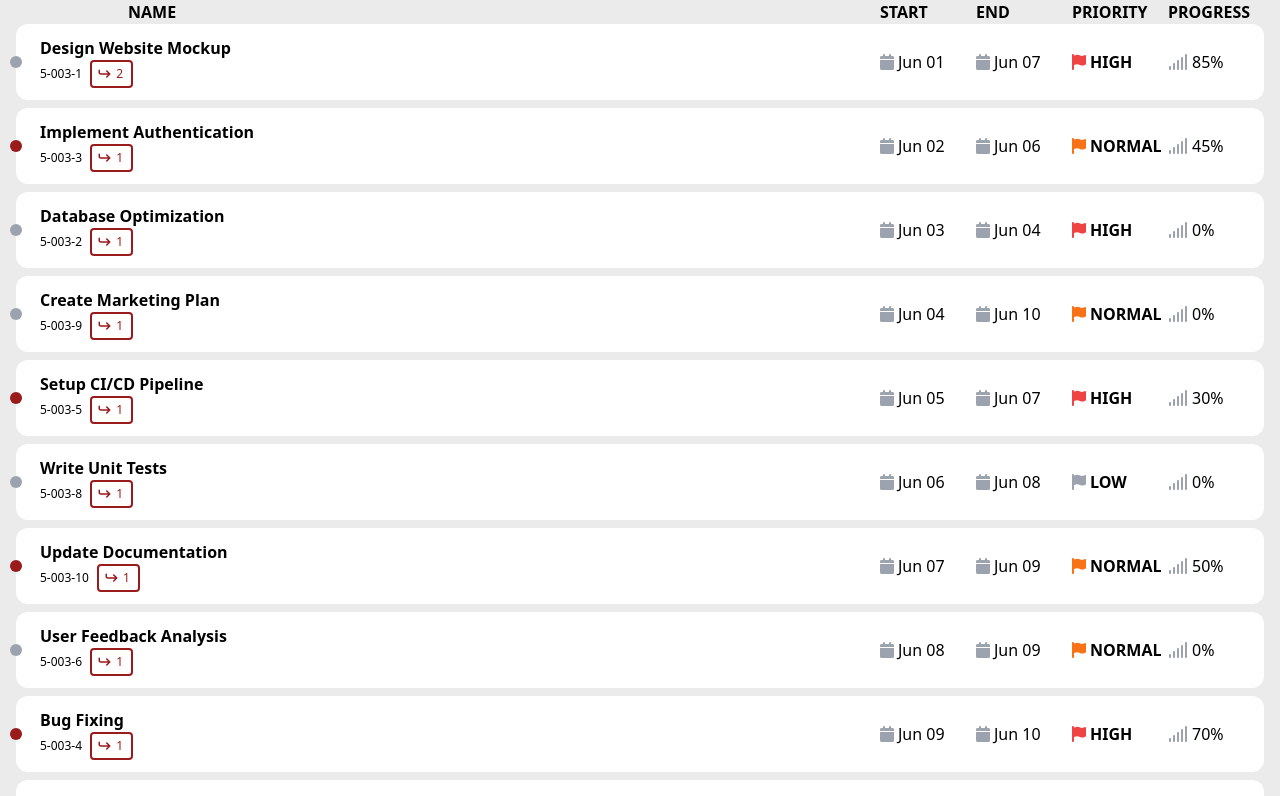
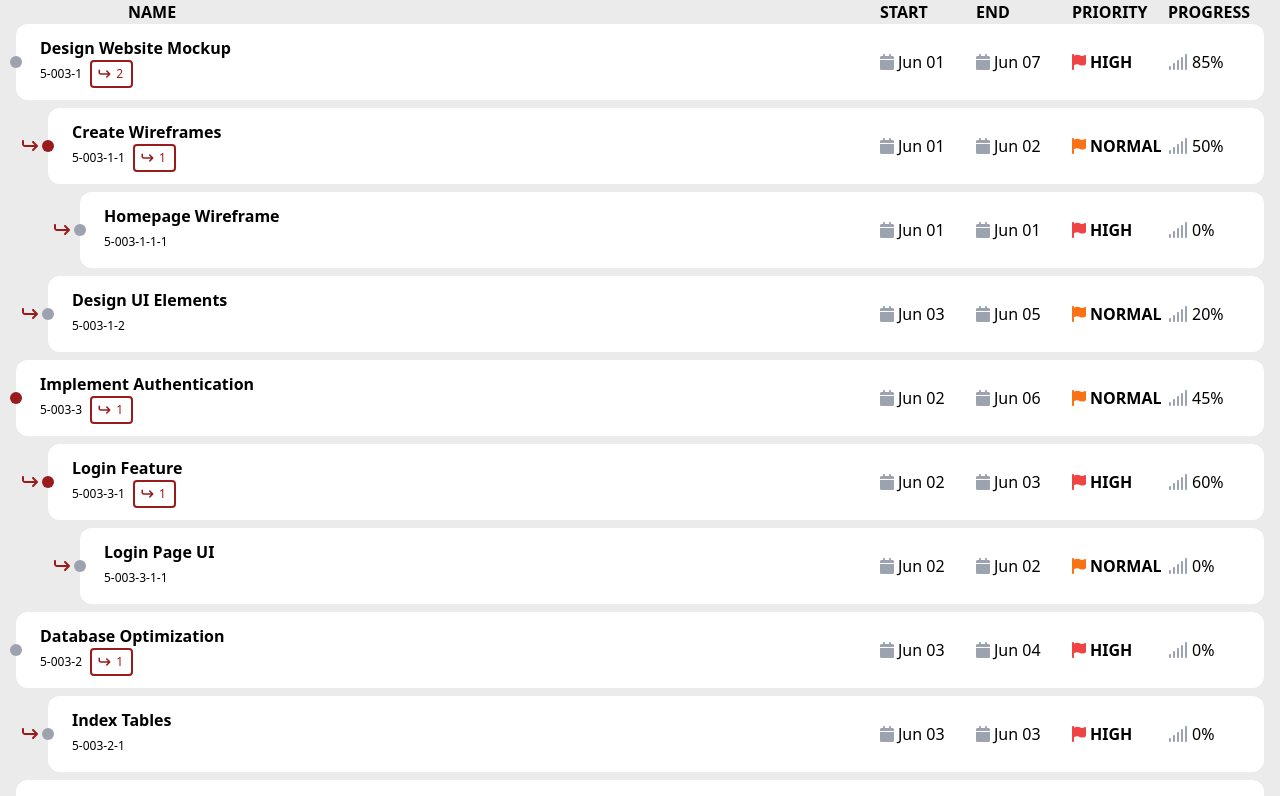
Before and after one commit to StasiakP/nested-list, an Angular app in the folder nested-list/: page / in a window 1280 px wide. Shown: the top 796 px of the page. Built offline with nearby package versions, Linux system fonts and the light colour scheme.

Commit message:
Expandable tasks - add logic to show nad hide children of clicked task, add indent for children tasks

```diff
--- a/nested-list/src/app/app.component.html
+++ b/nested-list/src/app/app.component.html
@@ -1,4 +1,4 @@
-<ng-container *ngIf="tasks">
+<ng-container *ngIf="tasksExpandable">
   <div class="flex flex-row mx-4">
     <div class="grow font-bold ml-28">NAME</div>
     <div class="w-24 font-bold">START</div>
@@ -6,10 +6,25 @@
     <div class="w-24 font-bold">PRIORITY</div>
     <div class="w-24 font-bold">PROGRESS</div>
   </div>
+  <ng-container *ngFor="let task of tasksExpandable">
+    <ng-container
+      [ngTemplateOutlet]="desktopTaskTile"
+      [ngTemplateOutletContext]="{ task: task, indentLevel: 0 }"
+    >
+    </ng-container>
+  </ng-container>
+</ng-container>
+
+<ng-template #desktopTaskTile let-task="task" let-indentLevel="indentLevel">
   <div
-    *ngFor="let task of tasks"
-    class="flex flex-row rounded-xl bg-white mb-2 relative mx-4"
+    [class]="indentLevel === 2 ? 'ml-20' : indentLevel === 1 ? 'ml-12' : ''"
+    class="flex flex-row rounded-xl bg-white mb-2 relative mx-4 items-center"
   >
+    <fa-icon
+      *ngIf="indentLevel"
+      [icon]="faArrowTurnUp"
+      class="text-red-800 mr-1 arrow-icon absolute -left-6"
+    ></fa-icon>
     <div
       class="rounded-full w-3 h-3 absolute task-dot"
       [class]="
@@ -28,6 +43,7 @@
           <button
             *ngIf="task.childTasks.length"
             class="ml-2 rounded border-solid border-2 border-red-800 text-red-800 px-2 py-1"
+            (click)="toggleRowVisibility(task.id)"
           >
             <fa-icon
               [icon]="faArrowTurnUp"
@@ -65,4 +81,17 @@
       >{{ task.percentageOfProgress + "%" }}
     </div>
   </div>
-</ng-container>
+  <ng-container *ngIf="task.isExpanded">
+    <ng-container
+      *ngFor="let childTask of task.childTasks"
+      [ngTemplateOutlet]="desktopTaskTile"
+      [ngTemplateOutletContext]="{
+        task: childTask,
+        indentLevel: indentLevel + 1,
+      }"
+    >
+    </ng-container>
+  </ng-container>
+</ng-template>
+
+<ng-template #mobileTaskTile let-task="task"> </ng-template>
--- a/nested-list/src/app/app.component.ts
+++ b/nested-list/src/app/app.component.ts
@@ -1,6 +1,6 @@
 import { Component, OnInit } from '@angular/core';
 import tasksJson from '../assets/data.json';
-import { Task } from 'src/interfaces/task';
+import { Task, TaskExpandable } from 'src/interfaces/task';
 import {
   faArrowTurnUp,
   faCalendar,
@@ -18,6 +18,7 @@ import { StatusEnum } from './enums/statusEnum';
 export class AppComponent implements OnInit {
   title = 'nested-list';
   tasks: Task[] = tasksJson;
+  tasksExpandable: TaskExpandable[] = [];
 
   priorityEnum = PriorityEnum;
   statusEnum = StatusEnum;
@@ -28,8 +29,62 @@ export class AppComponent implements OnInit {
   faArrowTurnUp = faArrowTurnUp;
 
   ngOnInit() {
-    console.log('Data', this.tasks);
-    const tasks = this.tasks as Task[];
-    console.log('Tasks', tasks);
+    this.tasksExpandable = this.tasks.map((task) => ({
+      ...this.mapTaskToTaskExpandable(task),
+    }));
+  }
+
+  public toggleRowVisibility(id: string) {
+    function hideSubChildren(taskList: TaskExpandable[]) {
+      taskList.forEach((childTask) => {
+        childTask.isExpanded = false;
+        if (childTask.childTasks && childTask.childTasks.length > 0) {
+          hideSubChildren(childTask.childTasks);
+        }
+      });
+    }
+    const task = this.find(id);
+    if (task) {
+      if (task.isExpanded) {
+        task.isExpanded = false;
+        if (task.childTasks && task.childTasks.length > 0) {
+          hideSubChildren(task.childTasks);
+        }
+      } else {
+        task.isExpanded = true;
+      }
+    }
+  }
+
+  private mapTaskToTaskExpandable(task: Task): TaskExpandable {
+    return {
+      id: task.id,
+      taskNumber: task.taskNumber,
+      name: task.name,
+      description: task.description,
+      status: task.status,
+      priority: task.priority,
+      percentageOfProgress: task.percentageOfProgress,
+      startDate: task.startDate,
+      endDate: task.endDate,
+      childTasks: task.childTasks.length
+        ? task.childTasks.map((child) => this.mapTaskToTaskExpandable(child))
+        : [],
+      isExpanded: true,
+    };
+  }
+
+  private find(id: string): TaskExpandable | undefined {
+    function iterate(task: TaskExpandable) {
+      if (task.id === id) {
+        result = task;
+        return true;
+      }
+      return task.childTasks && task.childTasks.some(iterate);
+    }
+
+    let result;
+    this.tasksExpandable.some(iterate);
+    return result;
   }
 }
```
Also changed, not shown: nested-list/src/interfaces/task.ts (+14 -0 lines).
